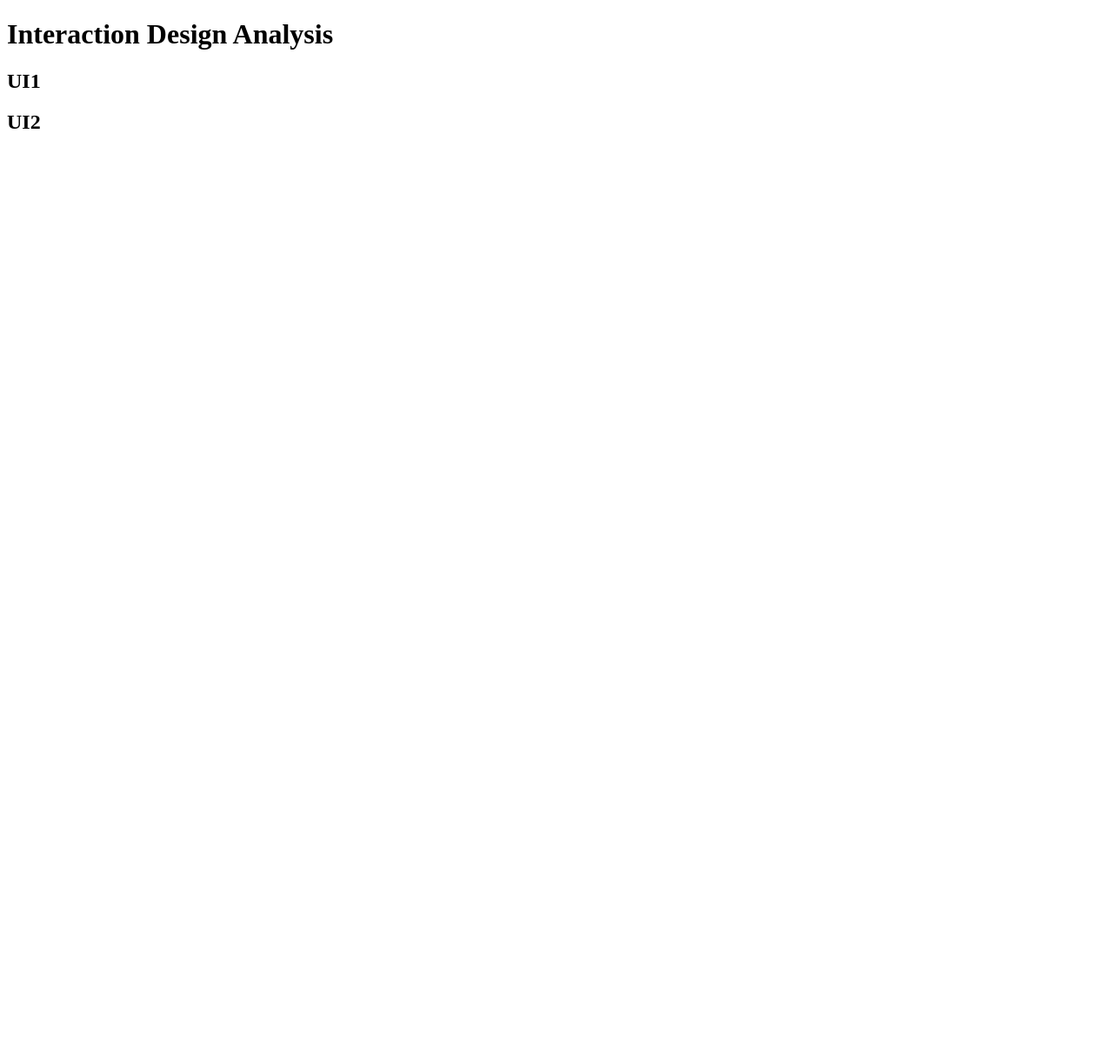
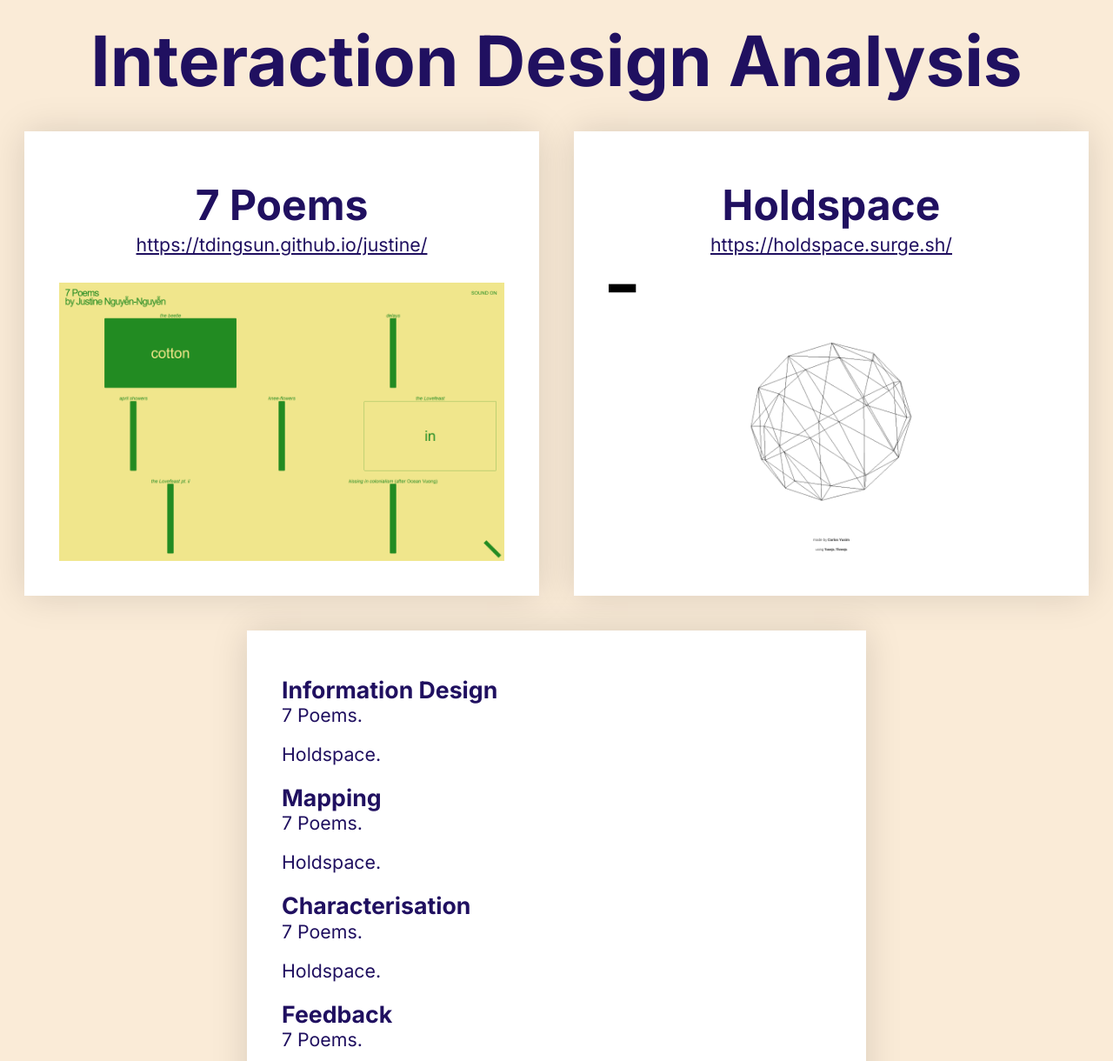
Before and after one commit to jroyvde/AT1-Interaction_Design_Analysis, a plain HTML site: page index.html in a window 1280 px wide. Shown: the top 1220 px of the page at 87% size. Before the commit the page ends 800 px from the top, so only its background shows below. Drawn offline with Linux system fonts and the light colour scheme.

Commit message:
improve page layout

```diff
--- a/index.html
+++ b/index.html
@@ -4,16 +4,46 @@
     <meta charset="UTF-8">
     <meta name="viewport" content="width=device-width, initial-scale=1.0">
     <title>Interaction Design Analysis</title>
+
+    <link rel="stylesheet" href="./style.css">
+
+    <link rel="preconnect" href="https://fonts.googleapis.com">
+    <link rel="preconnect" href="https://fonts.gstatic.com" crossorigin>
+    <link href="https://fonts.googleapis.com/css2?family=Inter:ital,opsz,wght@0,14..32,100..900;1,14..32,100..900&display=swap" rel="stylesheet">
 </head>
 <body>
     <h1>Interaction Design Analysis</h1>
-    <div>
-        <h2>UI1</h2>
-        <p></p>
+    <div class="infocontainer">
+        <div class="uisection">
+            <h2>7 Poems</h2>
+            <p class="link">
+                <a href="https://tdingsun.github.io/justine/">https://tdingsun.github.io/justine/</a>
+            </p>
+            <img src="./img/7Poems.png">
+        </div>
+        <div class="uisection">
+            <h2>Holdspace</h2>
+            <p class="link">
+                <a href="https://holdspace.surge.sh/">https://holdspace.surge.sh/</a>
+            </p>
+            <img src="./img/Holdspace.png">
+        </div>
     </div>
-    <div>
-        <h2>UI2</h2>
-        <p></p>
-    </div>
+
+        <div class="uisection">
+            <h3>Information Design</h3>
+                <p>7 Poems.</p>
+                <p>Holdspace.</p>
+            <h3>Mapping</h3>
+                <p>7 Poems.</p>
+                <p>Holdspace.</p>
+            <h3>Characterisation</h3>
+                <p>7 Poems.</p>
+                <p>Holdspace.</p>
+            <h3>Feedback</h3>
+                <p>7 Poems.</p>
+                <p>Holdspace.</p>
+        </div>
+
 </body>
 </html>
--- a/style.css
+++ b/style.css
@@ -0,0 +1,56 @@
+* {
+    font-family: "Inter", sans-serif;
+    font-optical-sizing: auto;
+    font-size: 16pt;
+    line-height: 0.1em;
+    color: #201060;
+}
+
+body {
+    background-color: antiquewhite;
+    display: flex;
+    flex-direction: column;
+    align-items: center;
+}
+
+h1 {
+    font-size: 60pt;
+    text-align: center;
+    line-height: 0.2em;
+}
+
+h2 {
+    font-size: 36pt;
+    text-align: center;
+    line-height: 0.2em;
+}
+
+h3 {
+    font-size: 20pt;
+}
+
+p {
+    padding-bottom: 1em;
+}
+
+.link {
+    text-align: center;
+}
+
+img {
+    width: 100%;
+}
+
+.infocontainer {
+    display: flex;
+    flex-direction: row;
+    align-items: center;
+}
+
+.uisection {
+    background-color: white;
+    width: 50%;
+    margin: 20px;
+    padding: 40px;
+    box-shadow: 0px 0px 40px #00000022;
+}
```
Also changed, not shown: img/7Poems.png (added), img/Holdspace.png (added).
